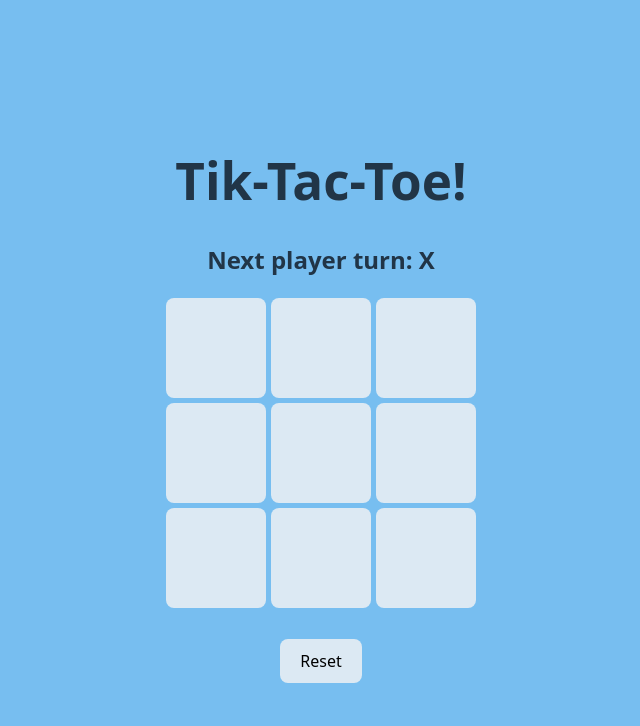
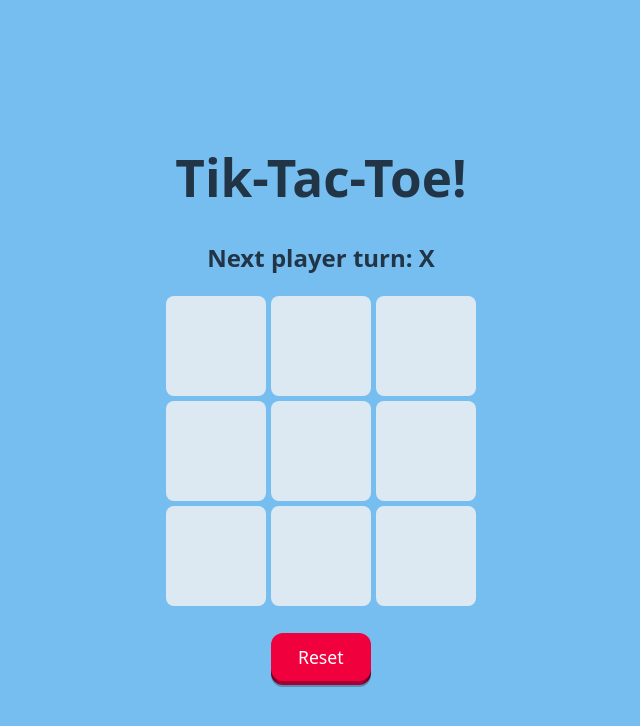
Before and after one commit to Aulanko/Tik-Tak-Toe, a React (Vite) app: page / in a window 1280 px wide. Shown: the top 726 px of the page, without its empty margins (319-959 px from the left). Built offline with nearby package versions, Linux system fonts and the light colour scheme.

Commit message:
improving the UI of the tic tac toe game, this includes more colors and transitions to the button elements

```diff
--- a/src/App.css
+++ b/src/App.css
@@ -13,6 +13,96 @@
   gap: 5px;
 }
 
-.reset-btn{
-  margin-top: 10%;
+
+
+/* From Uiverse.io by cssbuttons-io */
+.reset-btn {
+ margin-top: 10%;
+ position: relative;
+ border: none;
+ background: transparent;
+ padding: 0;
+ cursor: pointer;
+ outline-offset: 4px;
+ transition: filter 250ms;
+ user-select: none;
+ touch-action: manipulation;
 }
+
+.shadow {
+ position: absolute;
+ top: 0;
+ left: 0;
+ width: 100%;
+ height: 100%;
+ border-radius: 12px;
+ background: hsl(0deg 0% 0% / 0.25);
+ will-change: transform;
+ transform: translateY(2px);
+ transition: transform
+    600ms
+    cubic-bezier(.3, .7, .4, 1);
+}
+
+.edge {
+ position: absolute;
+ top: 0;
+ left: 0;
+ width: 100%;
+ height: 100%;
+ border-radius: 12px;
+ background: linear-gradient(
+    to left,
+    hsl(340deg 100% 16%) 0%,
+    hsl(340deg 100% 32%) 8%,
+    hsl(340deg 100% 32%) 92%,
+    hsl(340deg 100% 16%) 100%
+  );
+}
+
+.front {
+ display: block;
+ position: relative;
+ padding: 12px 27px;
+ border-radius: 12px;
+ font-size: 1.1rem;
+ color: white;
+ background: hsl(345deg 100% 47%);
+ will-change: transform;
+ transform: translateY(-4px);
+ transition: transform
+    600ms
+    cubic-bezier(.3, .7, .4, 1);
+}
+
+.reset-btn:hover {
+ filter: brightness(110%);
+}
+
+.reset-btn:hover .front {
+ transform: translateY(-6px);
+ transition: transform
+    250ms
+    cubic-bezier(.3, .7, .4, 1.5);
+}
+
+.reset-btn:active .front {
+ transform: translateY(-2px);
+ transition: transform 34ms;
+}
+
+.reset-btn:hover .shadow {
+ transform: translateY(4px);
+ transition: transform
+    250ms
+    cubic-bezier(.3, .7, .4, 1.5);
+}
+
+.reset-btn:active .shadow {
+ transform: translateY(1px);
+ transition: transform 34ms;
+}
+
+.reset-btn:focus:not(:focus-visible) {
+ outline: none;
+}
--- a/src/App.jsx
+++ b/src/App.jsx
@@ -55,12 +55,16 @@ function App()  {
 
     if(turn=='X'){
       setXBoxes([...XBoxes, cellId])
-
+      e.target.style.color = '#213547'
+      e.target.style.backgroundColor = '#FF894F'
       setTurn('O')
 
     }
     if(turn=='O'){
       setOBoxes([...OBoxes,  cellId])
+      e.target.style.color ='white'
+      e.target.style.backgroundColor = '#34699A'
+
 
 
       setTurn('X')
@@ -77,6 +81,7 @@ function App()  {
     setOWins(false)
     const allBoxes = document.querySelectorAll(".cell")
     allBoxes.forEach(box => box.innerText = '')
+    allBoxes.forEach(box => box.style.backgroundColor='')
   }
 
   return (
@@ -111,7 +116,13 @@ function App()  {
 
         </div>
 
-        <button className='reset-btn' id="reset-btn" onClick={handleReset}>Reset</button>
+
+        <button className='reset-btn' id='reset-btn' onClick={handleReset}>
+          <span class="shadow"></span>
+          <span class="edge"></span>
+          <span class="front text"> Reset
+          </span>
+        </button>
       </div>
     </>
   )
--- a/src/index.css
+++ b/src/index.css
@@ -46,6 +46,7 @@ button {
   background-color: #1a1a1a;
   cursor: pointer;
   transition: border-color 0.25s;
+  transition: background-color 0.7s ease-in-out;
 }
 button:hover {
   border-color: #646cff;
```
